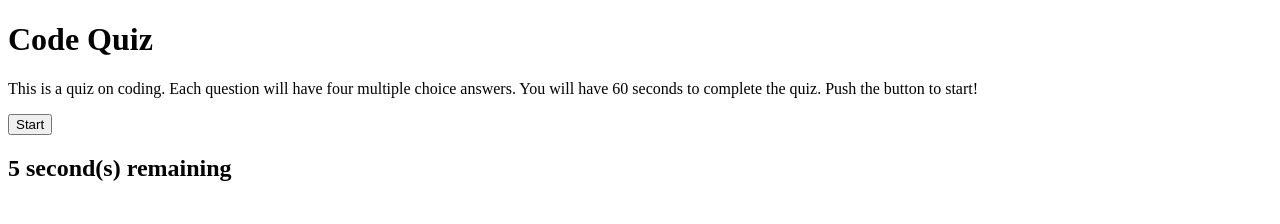
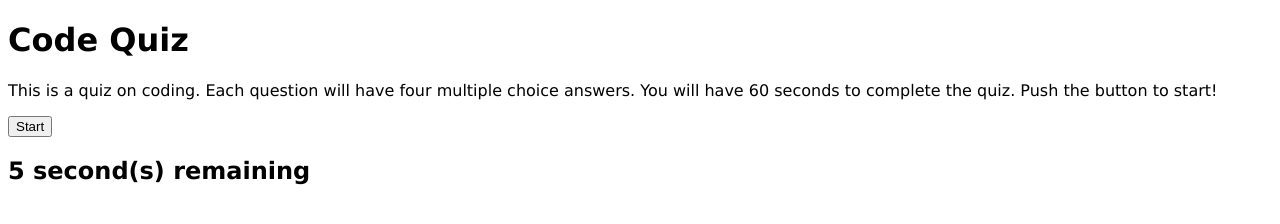
Before and after one commit to jsiraco/Code_Quiz_JS, a plain HTML site: page index.html in a window 1280 px wide. Drawn offline with Linux system fonts and the light colour scheme.

Commit message:
updated CSS

```diff
--- a/assets/style.css
+++ b/assets/style.css
@@ -1,3 +1,7 @@
+body {
+    font-family: 'Lucida Sans', 'Lucida Sans Regular', 'Lucida Grande', 'Lucida Sans Unicode', Geneva, Verdana, sans-serif;
+}
+
 .hide {
     display:none;
 }
```
